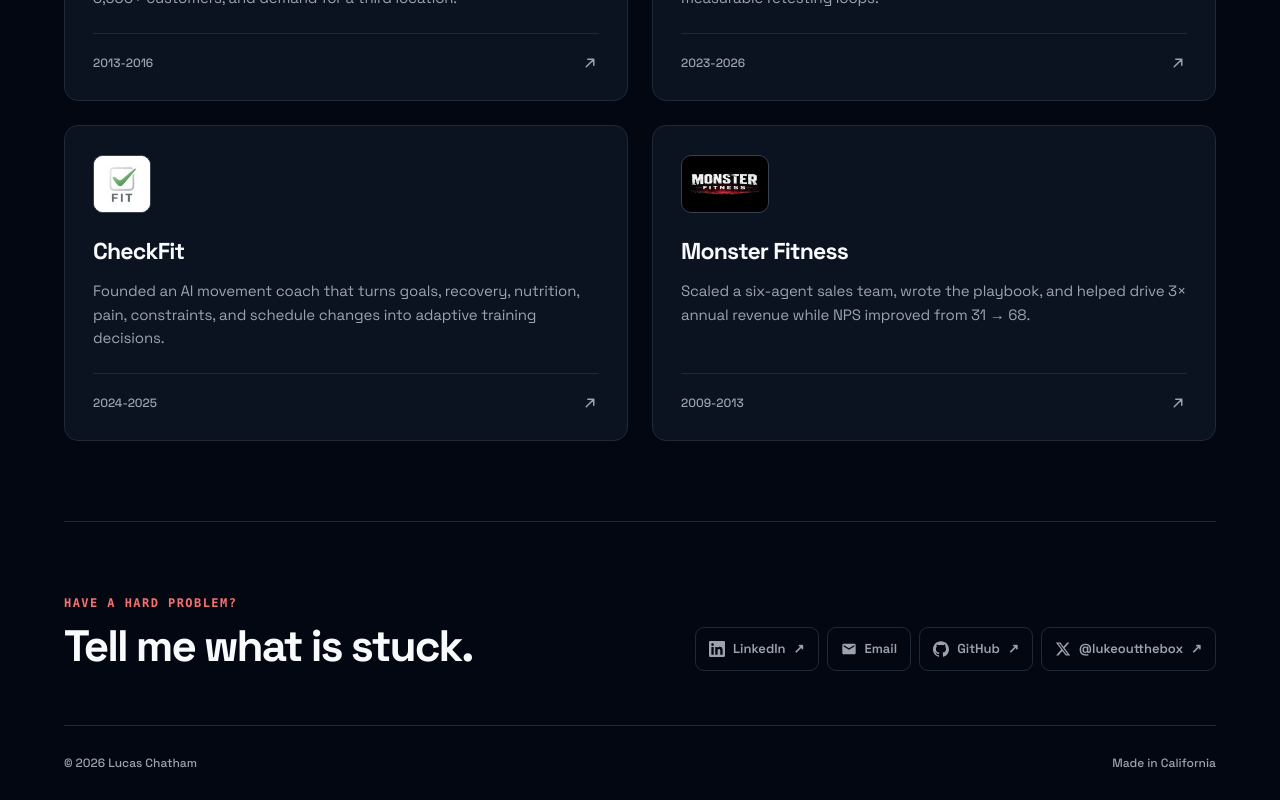
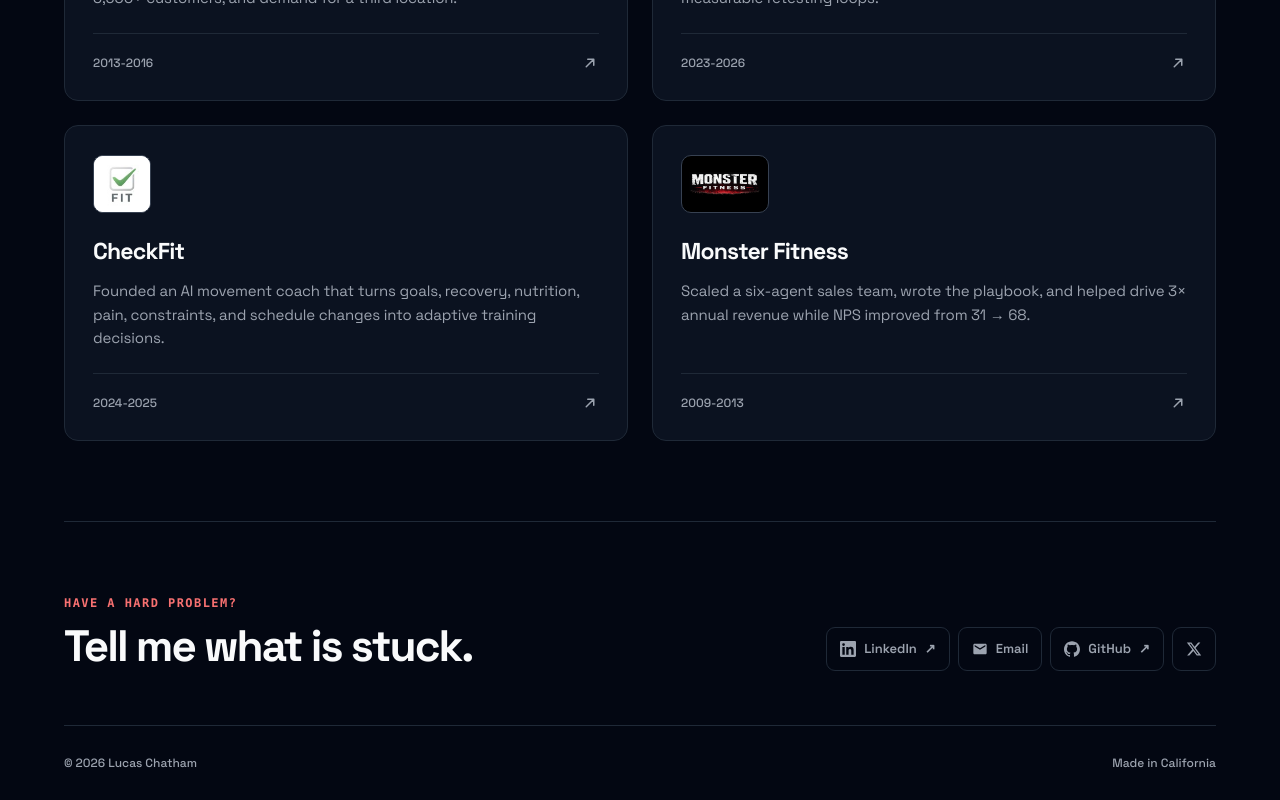
Before and after one commit to lucaschatham/lucaschatham, a Next.js app: page / in a window 1280 px wide. Shown: the part 2057-2857 px from the top of the page. Built offline with nearby package versions, Linux system fonts and the light colour scheme.

Commit message:
Show X as an icon only

```diff
--- a/components/manifest.tsx
+++ b/components/manifest.tsx
@@ -455,8 +455,6 @@ export function SocialFooter() {
         <span className="ic">
           <XIcon />
         </span>
-        @lukeoutthebox
-        <span aria-hidden="true">↗</span>
       </a>
       </nav>
     </section>
```
Also changed, not shown: 1 other file (tests, documents, lock files or other folders).
